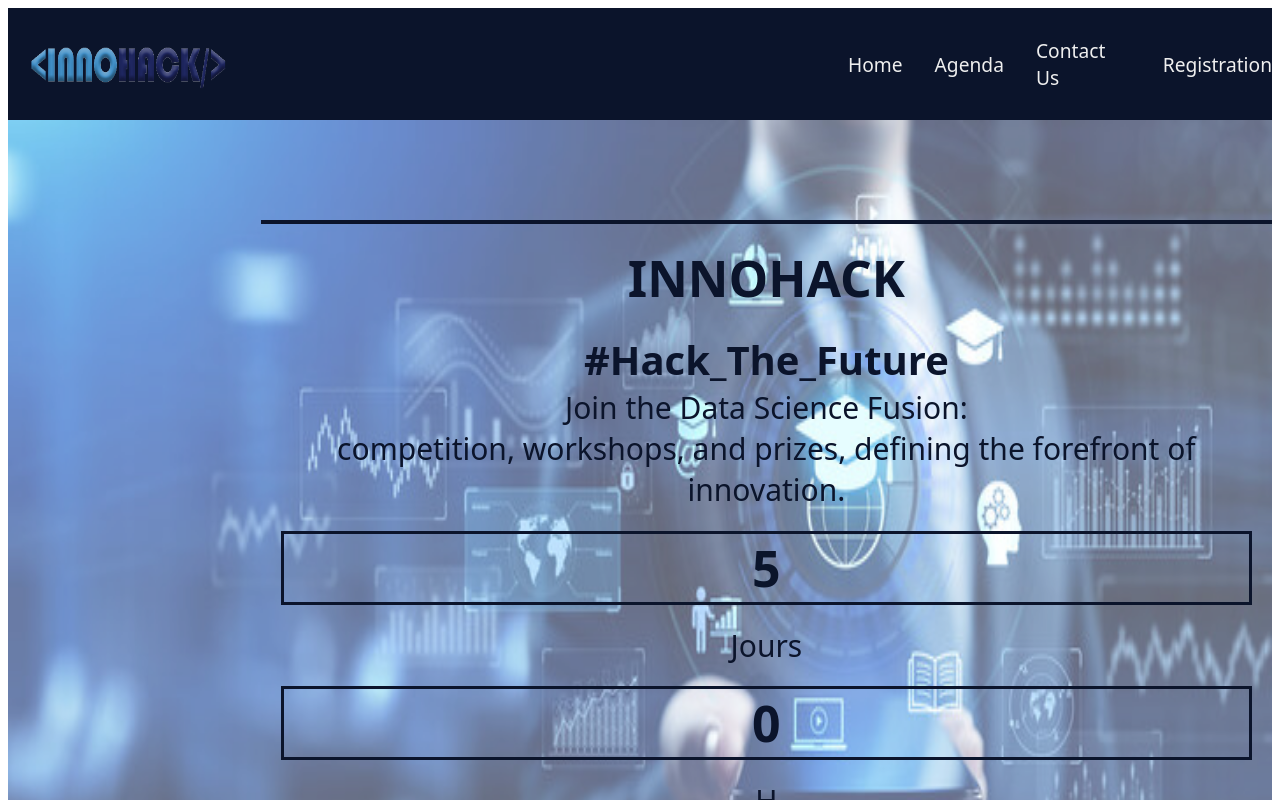
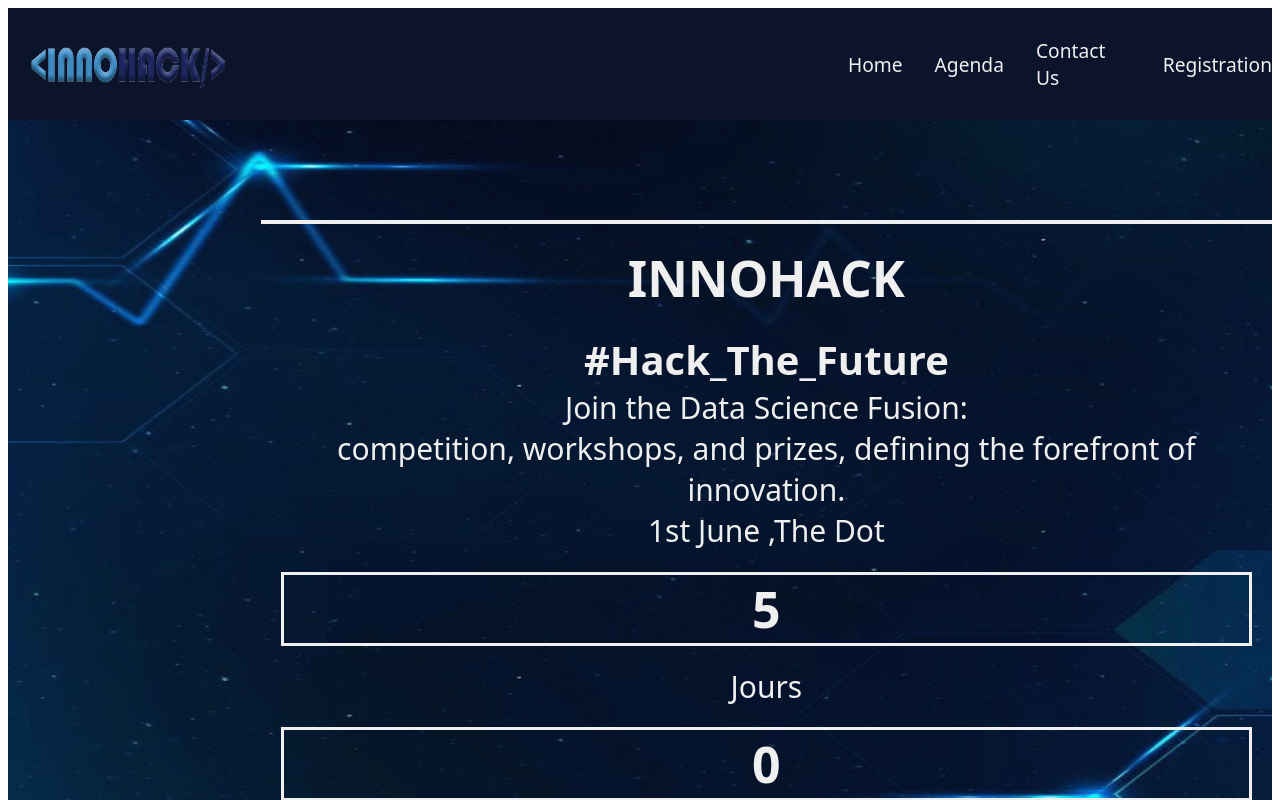
Before and after one commit to RawenSahraoui/FrontendEvent, a React (Vite) app in the folder event/: page / in a window 1280 px wide. Shown: the top 800 px of the page. Built offline with nearby package versions, Linux system fonts and the light colour scheme.

Commit message:
frontend

```diff
--- a/event/src/components/home/components/Homesection1/Homesection1.css
+++ b/event/src/components/home/components/Homesection1/Homesection1.css
@@ -5,7 +5,8 @@
 #sect11{
     position: relative;
     height: auto;
-    opacity: 60%;
+    opacity: 98%;
+
 }
 #sect11 img{
     width: 100%;
@@ -15,12 +16,12 @@
     position: absolute;
     top: 10%;
     margin-left: 20%;
-    border-top: 4px solid  #0b142b ;
+    border-top: 4px solid  #efefef;
 }
 #sect12 p{
     font-size: 30px;
     font-family: system-ui, -apple-system, BlinkMacSystemFont, 'Segoe UI', Roboto, Oxygen, Ubuntu, Cantarell, 'Open Sans', 'Helvetica Neue', sans-serif;
-    color: #0b142b;
+    color: #efefef;
     text-align: center;
     margin: 0%;
 
@@ -28,14 +29,14 @@
 #sect12 h1{
     font-size: 50px;
     font-family: system-ui, -apple-system, BlinkMacSystemFont, 'Segoe UI', Roboto, Oxygen, Ubuntu, Cantarell, 'Open Sans', 'Helvetica Neue', sans-serif;
-    color: #0b142b;
+    color: #efefef;
     text-align: center;
     margin: 2%;
 }
 #sect12 h3{
     font-size: 40px;
     font-family: system-ui, -apple-system, BlinkMacSystemFont, 'Segoe UI', Roboto, Oxygen, Ubuntu, Cantarell, 'Open Sans', 'Helvetica Neue', sans-serif;
-    color: #0b142b;
+    color: #efefef;
     text-align: center;
     margin: 0%;
 }
@@ -59,10 +60,10 @@
     text-align: center;
 }
 .digit{
-    color: #0b142b;
+    color: #efefef;
     font-weight: bolder;
     font-size: 18px;
-    border:3px solid #0b142b    ;
+    border:3px solid #efefef   ;
     margin-bottom: 0;
 }
 .digit_name{
--- a/event/src/components/home/components/Homesection1/Homesection1.jsx
+++ b/event/src/components/home/components/Homesection1/Homesection1.jsx
@@ -1,6 +1,6 @@
 import './Homesection1.css'
 import './CountDown'
-import i1 from './i1.jpg'
+import i1 from './image0.jpg'
 export default function Homesection1(){
     return(
         <div id='sect1'>
@@ -11,6 +11,7 @@ export default function Homesection1(){
                 <div id='sect121'>
                     <p>Join the Data Science Fusion:</p>
                     <p>competition, workshops, and prizes, defining the forefront of innovation.</p>
+                    <p>1st June ,The Dot</p>
                 </div>
                 <div classname="timer">
                         <div classname="sub_timer">
```
Also changed, not shown: event/src/components/home/components/Homesection1/image0.jpg (added).
